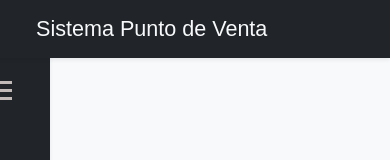
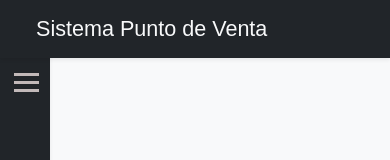
Before and after one commit to MQuirosP/pos_system, an Angular app in the folder frontend/pos_system/: page / in a window 390 px wide. Shown: the top 160 px of the page. Built offline with nearby package versions, Linux system fonts and the light colour scheme.

Commit message:
Resize & style nav button

```diff
--- a/frontend/pos_system/src/app/app.component.html
+++ b/frontend/pos_system/src/app/app.component.html
@@ -12,8 +12,8 @@
     <nav class="bg-dark navbar navbar-expand-md bg-light shadow-sm" [ngClass]="{'show': sidebarVisible, 'collapsed': !sidebarVisible}" id="sidebar">
       <!-- Botón Hamburguesa -->
       <button
-        class="float-end navbar-toggler collapsed d-md-none m-3"
-        style="position: absolute; right: 10px; top: 15px;"
+        class="float-end navbar-toggler collapsed d-md-none mt-2 me-2"
+        style="position: absolute; right: -10px; top: 15px; width: 50px;"
         [ngClass]="{'collapsed': !sidebarVisible}"
         id="toggleSidebarBtn"
         type="button"
```
